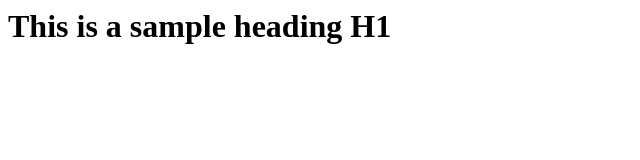
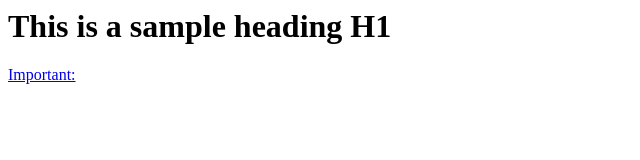
Before and after one commit to sivaraman-27/Angular, a plain HTML site: page index.html in a window 1280 px wide. Shown: the full height of the page, 0-640 px from the left. Drawn offline with Linux system fonts and the light colour scheme.

Commit message:
Update index.html

```diff
--- a/index.html
+++ b/index.html
@@ -2,3 +2,5 @@
 
 
 <a href="www.google.com'>www.google.com</a>
+
+<b>Important:</d>
```
